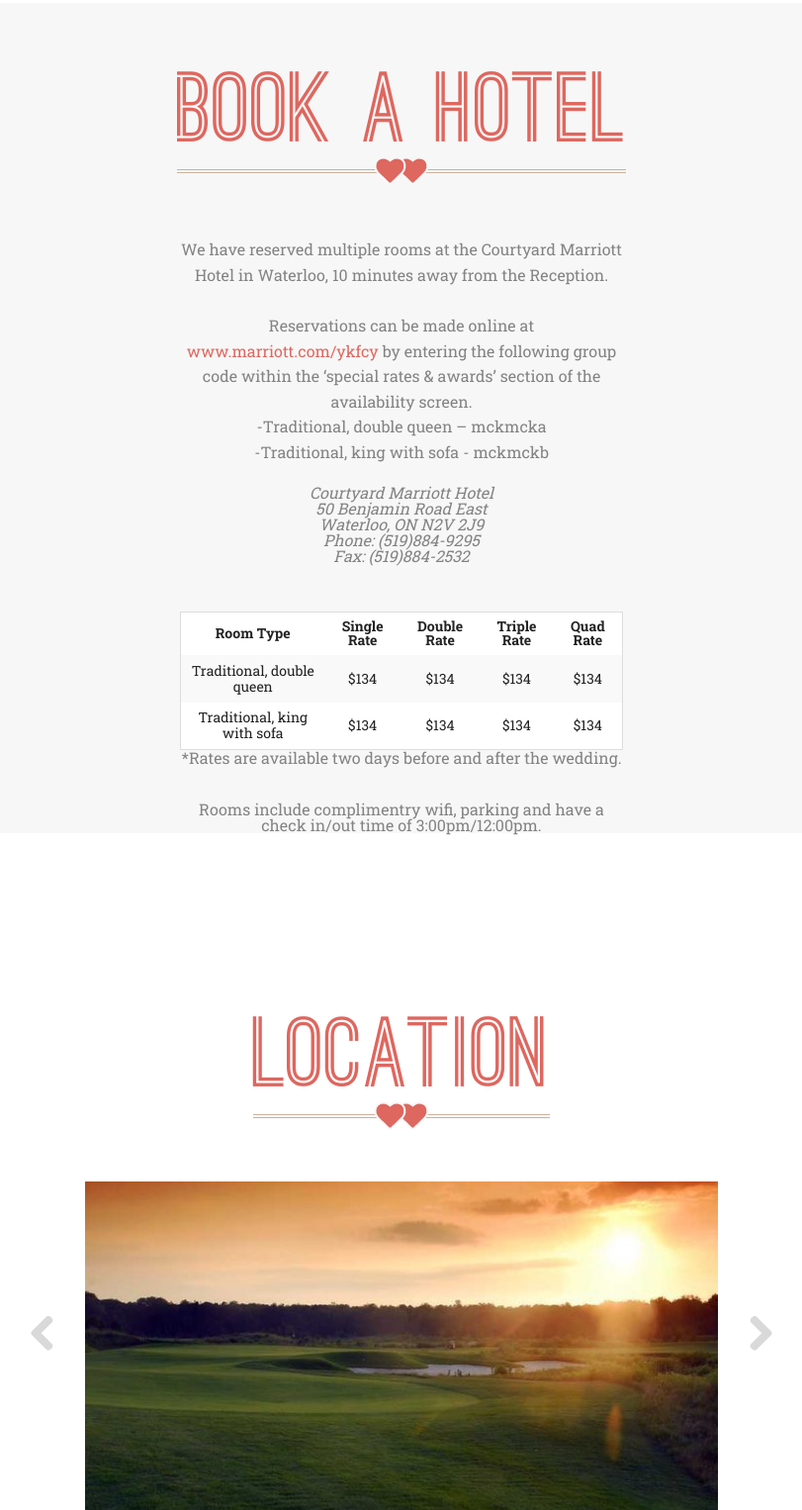
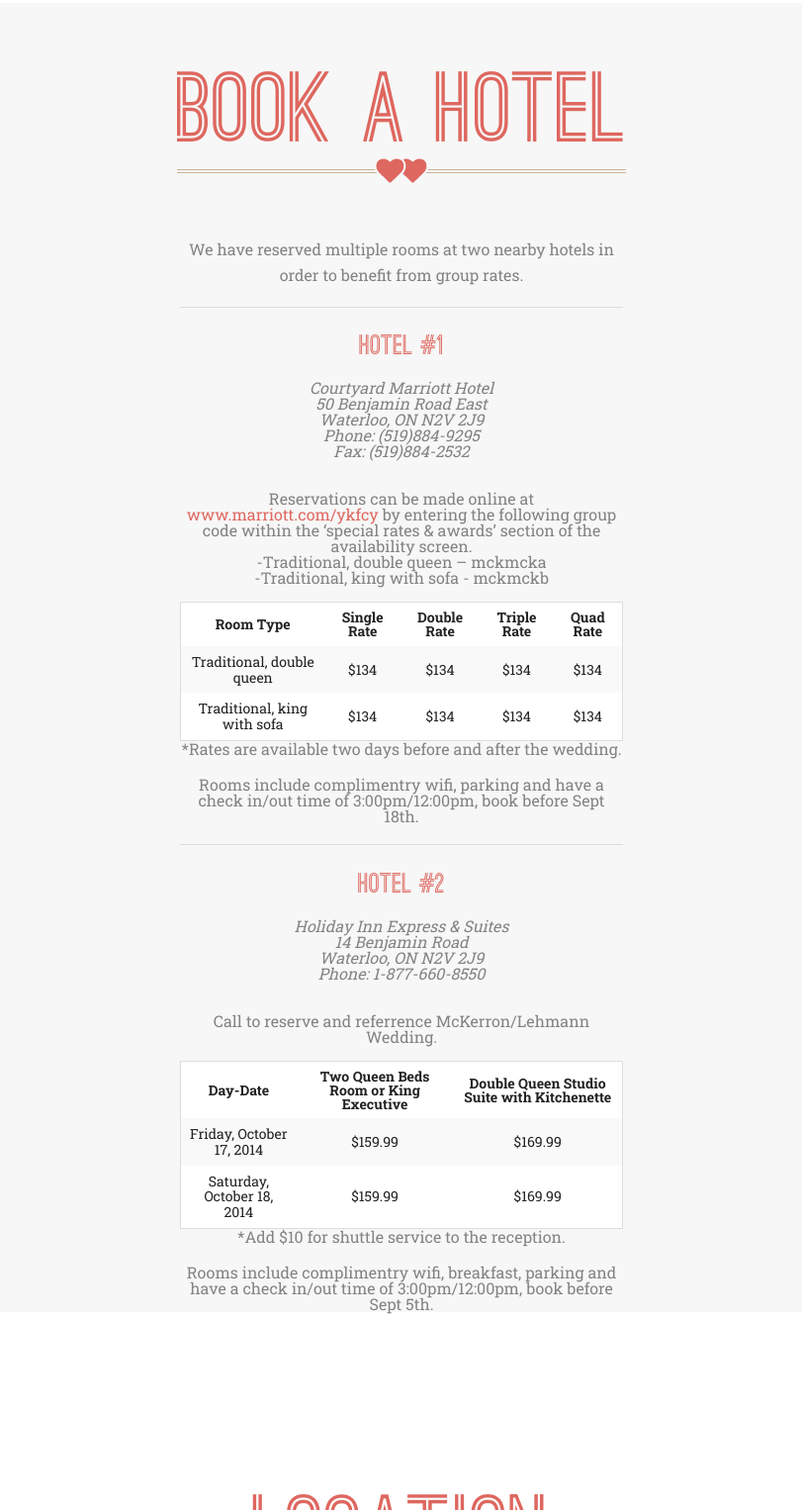
Before and after one commit to Craig-Lehmann/Craig-Lehmann.github.io, a plain HTML site: page index.html in a window 1280 px wide. Shown: the part 1595-3121 px from the top of the page at 99% size, without its empty margins (394-1205 px from the left). Drawn offline with nearby package versions, Linux system fonts and the light colour scheme; some packages are replaced by stand-ins of ours; a web font is replaced by a local one.

Commit message:
Add holiday-inn hotel info

```diff
--- a/index.html
+++ b/index.html
@@ -120,11 +120,9 @@
 				</div>
 				<div class="small-12 large-6 large-centered columns wrapper">
 					<p>
-						We have reserved multiple rooms at the Courtyard Marriott Hotel in Waterloo, 10 minutes away from the Reception.
-						</br></br>
-						Reservations can be made online at <a href="http://www.marriott.com/ykfcy" target="_blank">www.marriott.com/ykfcy</a> by entering the following group code within the ‘special rates & awards’ section of the availability screen.
-						</br>-Traditional, double queen – mckmcka
-						</br>-Traditional, king with sofa - mckmckb
+						We have reserved multiple rooms at two nearby hotels in order to benefit from group rates.
+						<hr>
+						<h3>Hotel #1</h3>
 						<address>
 							Courtyard Marriott Hotel</br>
 							50 Benjamin Road East</br>
@@ -133,6 +131,10 @@
 							Fax: (519)884-2532</br>
 							</br>
 						</address>
+						</br>
+						Reservations can be made online at <a href="http://www.marriott.com/ykfcy" target="_blank">www.marriott.com/ykfcy</a> by entering the following group code within the ‘special rates & awards’ section of the availability screen.
+						</br>-Traditional, double queen – mckmcka
+						</br>-Traditional, king with sofa - mckmckb
 					</br></br>
 						<table align="center">
 							<tr>
@@ -158,8 +160,40 @@
 							</tr>
 							<caption align="bottom">*Rates are available two days before and after the wedding.</caption>
 						</table>
-					</br>
-					Rooms include complimentry wifi, parking and have a check in/out time of 3:00pm/12:00pm.
+					Rooms include complimentry wifi, parking and have a check in/out time of 3:00pm/12:00pm, book before Sept 18th.
+					</p>
+					<hr>
+					<p>
+					<h3>Hotel #2</h3>
+						<address>
+							Holiday Inn Express & Suites</br>
+							14 Benjamin Road</br>
+							Waterloo, ON N2V 2J9</br>
+							Phone: 1-877-660-8550</br>
+							</br>
+						</address>
+						</br>
+						Call to reserve and referrence McKerron/Lehmann Wedding.
+					</br></br>
+						<table align="center">
+							<tr>
+							  <th>Day-Date</th>
+							  <th>Two Queen Beds Room or King Executive</th>
+							  <th>Double Queen Studio Suite with Kitchenette</th>
+							</tr>
+							<tr>
+							  <td>Friday, October 17, 2014</td>
+							  <td>$159.99</td>
+							  <td>$169.99</td>
+							</tr>
+							<tr>
+							  <td>Saturday, October 18, 2014</td>
+							  <td>$159.99</td>
+							  <td>$169.99</td>
+							</tr>
+							<caption align="bottom">*Add $10 for shuttle service to the reception.</caption>
+						</table>
+					Rooms include complimentry wifi, breakfast, parking and have a check in/out time of 3:00pm/12:00pm, book before Sept 5th.
 					</p>
 				</div>
 			</div><!-- END #section-5 -->
```
